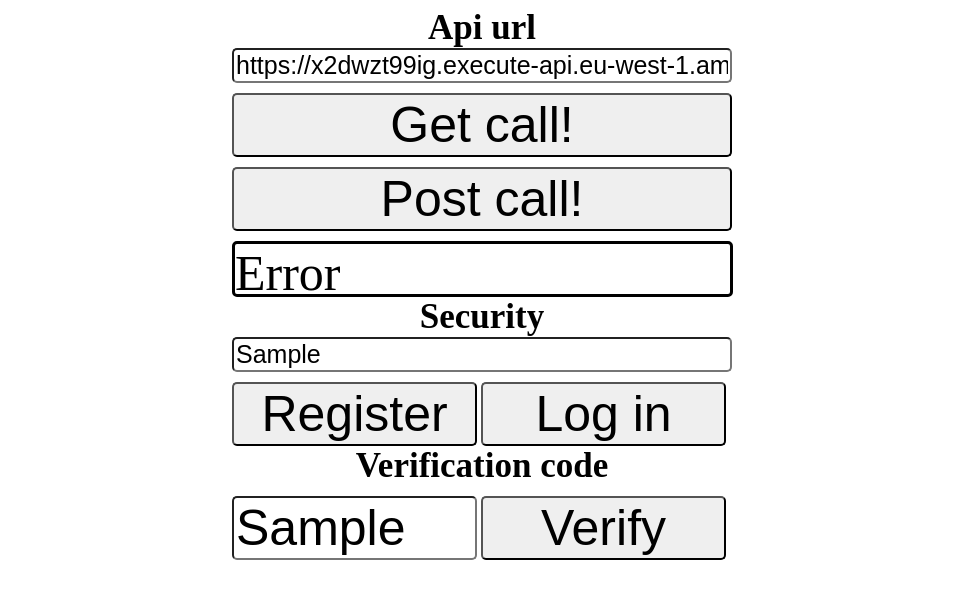
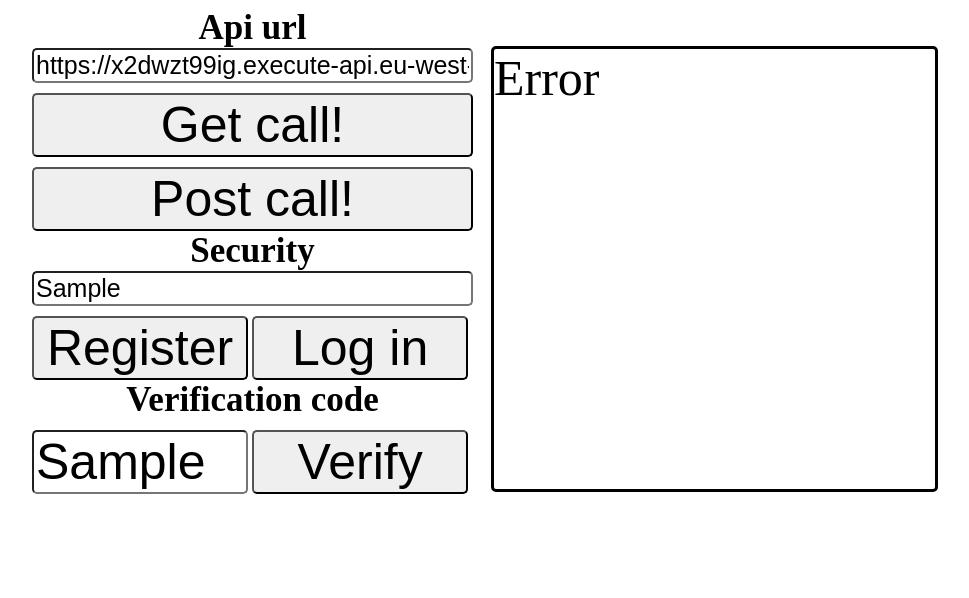
Before and after one commit to ferranDelgado/aws_sandbox, a plain HTML site: page app/index.html in a window 1280 px wide. Both pictures are taken after typing "Sample", "Sample" into the empty fields and a click on the button "Post call!". Shown: the whole page, without its empty margins (158-1127 px from the left). Drawn offline with Linux system fonts and the light colour scheme; no server answers.

Commit message:
auth post not working

```diff
--- a/app/css/index.css
+++ b/app/css/index.css
@@ -1,6 +1,16 @@
 #wrapper {
-  width: 500px;
+  width: 900px;
   margin: 0 auto;
+}
+
+#wrapper-left {
+  width: 49%;
+  float: left;
+}
+
+#wrapper-right {
+  width: 49%;
+  float: right;
 }
 
 /*#max-value-input {*/
@@ -80,9 +90,9 @@
 
 #result-container {
   font-size: 50px;
-  margin-top: 10px;
   border-radius: 5px;
   border: solid;
-  height: 50px;
-  width: 99%;
+  width: 100%;
+  height: 440px;
+  margin-top: 38px;
 }
--- a/app/index.html
+++ b/app/index.html
@@ -6,6 +6,7 @@
 </head>
 <body>
 <div id="wrapper">
+  <div id="wrapper-left">
     <div>
       <label class="input-label" id="url-input-label" for="url-input">Api url</label>
       <input class="input-text" id="url-input" type="text" value="https://x2dwzt99ig.execute-api.eu-west-1.amazonaws.com/my-walk-root-stage-name/api">
@@ -16,10 +17,6 @@
     <div>
       <button class="btn" id="post-btn"> Post call!</button>
     </div>
-  <div id="result-container">
-
-  </div>
-
     <div>
       <label class="input-label" id="email-input-label" for="email-input">Security</label>
       <input class="input-text" type="text" id="email-input"/>
@@ -36,6 +33,13 @@
       <button class="btn btn-half" id="verify-btn"> Verify</button>
     </div>
   </div>
+  <div id="wrapper-right">
+    <label id='right-title' class="input-label"></label>
+    <div id="result-container">
+
+    </div>
+  </div>
+</div>
 
 <script src="js/aws-cognito-sdk.min.js"></script>
 <script src="js/amazon-cognito-identity.min.js"></script>
--- a/app/js/cognito-auth.js
+++ b/app/js/cognito-auth.js
@@ -42,12 +42,14 @@ window.onload = function () {
     appData.authToken.then(function setAuthToken(token) {
         if (token) {
             console.log("Token " + token)
+            appData.token = token
         } else {
             console.log("not log in")
-            // window.location.href = '/signin.html';
+            delete appData.token
         }
     }).catch(function handleTokenError(error) {
         alert(error);
+        delete appData.token
         //window.location.href = '/signin.html';
     });
 
--- a/app/js/index.js
+++ b/app/js/index.js
@@ -1,3 +1,5 @@
+window.appData = window.appData || {}
+
 document.addEventListener('DOMContentLoaded', function () {
     const maxValueInput = document.getElementById("max-value-input");
     let maxRandomValue = 10
@@ -21,6 +23,10 @@ document.addEventListener('DOMContentLoaded', function () {
             }
         };
         xhttp.open(method, url, true);
+        if(typeof window.appData.token !== 'undefined') {
+            xhttp.setRequestHeader("Authorization", window.appData.token)
+            xhttp.withCredentials = true
+        }
         xhttp.send();
     }
 
@@ -52,21 +58,14 @@ document.addEventListener('DOMContentLoaded', function () {
     document.getElementById("log-in-btn").addEventListener("click", login, false);
     document.getElementById("verify-btn").addEventListener("click", verifyCode, false);
 
+    if(typeof appData.authToken !== "undefined") {
+        appData.authToken.then(function setAuthToken(token) {
+            if (token) {
+                document.getElementById("right-title").innerHTML = "Welcome"
+            } else {
+                document.getElementById("right-title").innerHTML = ""
+            }
+        })
+    }
 
-    // document.getElementById("log-in-btn").addEventListener("click", () => {
-    //     const email = (document.getElementById("email-input").value || "").trim()
-    //     if(typeof window.appData !== 'undefined' && email.length > 0) {
-    //         window.appData.login(email,
-    //             function signinSuccess() {
-    //                 console.log('Successfully Logged In');
-    //                 document.getElementById("result-container").innerHTML = 'Successfully Logged In'
-    //             },
-    //             function signinError(err) {
-    //                 alert(err);
-    //             }
-    //         )
-    //     } else {
-    //         document.getElementById("result-container").innerHTML = "Error";
-    //     }
-    // }, false);
 }, false);
```
Also changed, not shown: 3 other files. Lines whose indentation alone changed are shown as unchanged.
